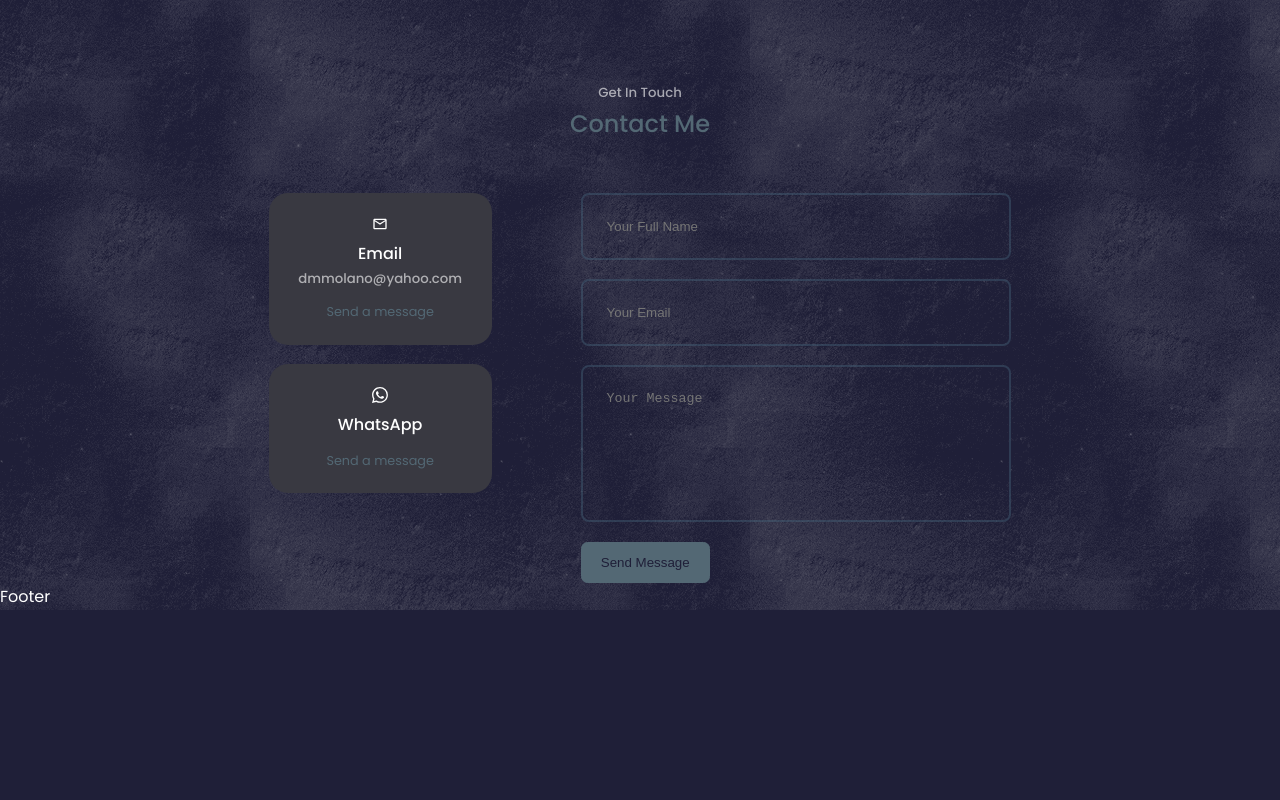
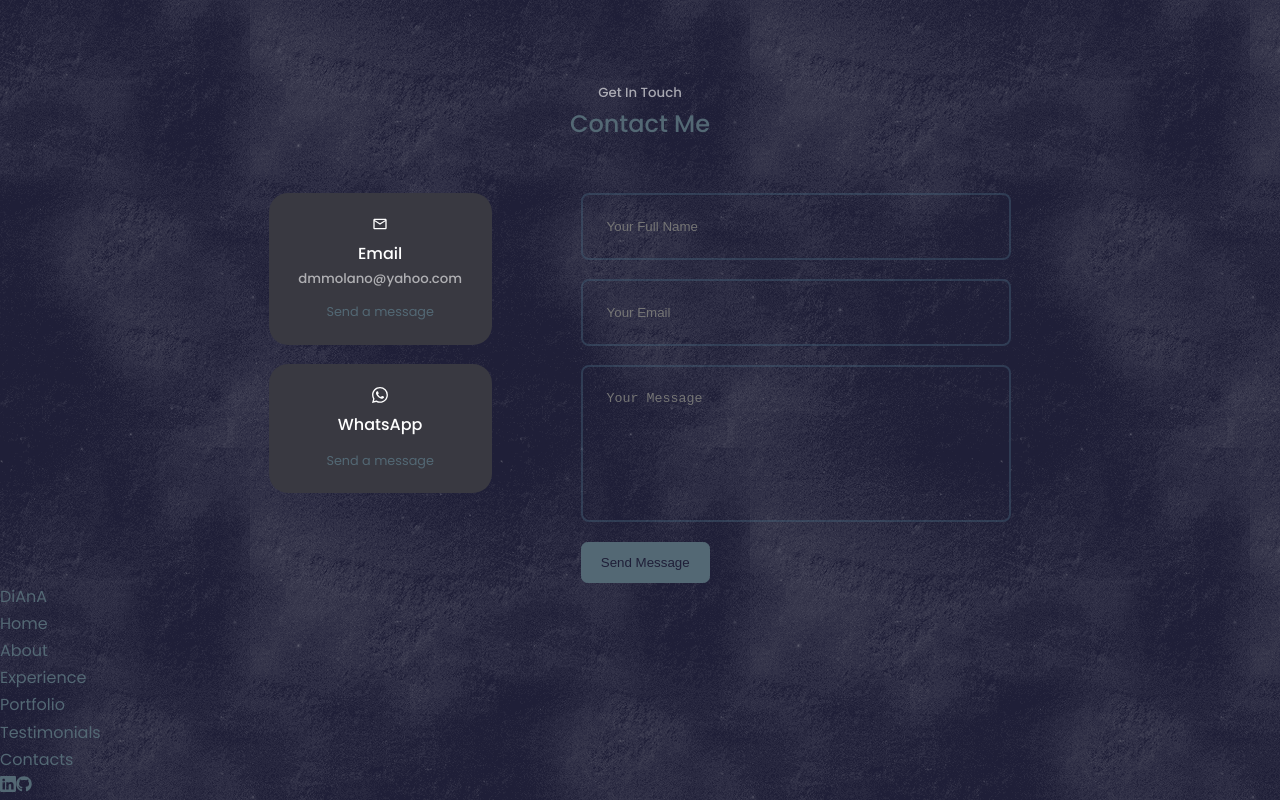
Before and after one commit to molano1979/react-portfolio-1, a React (Create React App) app: page / in a window 1280 px wide. Shown: the part 4338-5138 px from the top of the page. Before the commit the page ends 4948 px from the top, so only its background shows below. Built offline with nearby package versions, Linux system fonts and the light colour scheme.

Commit message:
added contact form and started on footer

```diff
--- a/src/components/contact/Contact.jsx
+++ b/src/components/contact/Contact.jsx
@@ -26,7 +26,8 @@ const Contact = () => {
                     </article>
                 </div>
                 {/* END OF CONTACT OPTIONS */}
-                <form action="">
+                <form action="https://formsubmit.co/dmmolano@yahoo.com" method="POST">
+                <input type="hidden" name="_next" value="https://yourdomain.co/thanks.html"></input>
                     <input type="text" name='name' placeholder='Your Full Name' required/>
                     <input type="email" name='email' placeholder='Your Email' required/>
                     <textarea name="message" rows="7" placeholder='Your Message' required ></textarea>
--- a/src/components/footer/Footer.jsx
+++ b/src/components/footer/Footer.jsx
@@ -1,9 +1,29 @@
 import React from 'react'
 import './footer.css'
+import {BsLinkedin} from 'react-icons/bs'
+import {FaGithub} from 'react-icons/fa'
 
-function Footer() {
+const Footer = () => {
   return (
-    <div>Footer</div>
+    <footer>
+      <a href="#" className='footer_logo'>DiAnA</a>
+      <ul className='permalinks'>
+        <li><a href="#">Home</a></li>
+        <li><a href="#about">About</a></li>
+        <li><a href="#experience">Experience</a></li>
+        <li><a href="#portfolio">Portfolio</a></li>
+        <li><a href="#testimonials">Testimonials</a></li>
+        <li><a href="#contacts">Contacts</a></li>
+      </ul>
+
+      <div className="footer_socials">
+        <a href="https://linkedin.com/in/diana-cady-8a8a0135"><BsLinkedin/></a>
+        <a href="https://github.com/molano1979"><FaGithub/></a>
+
+      </div>
+
+
+    </footer>
   )
 }
 
```
